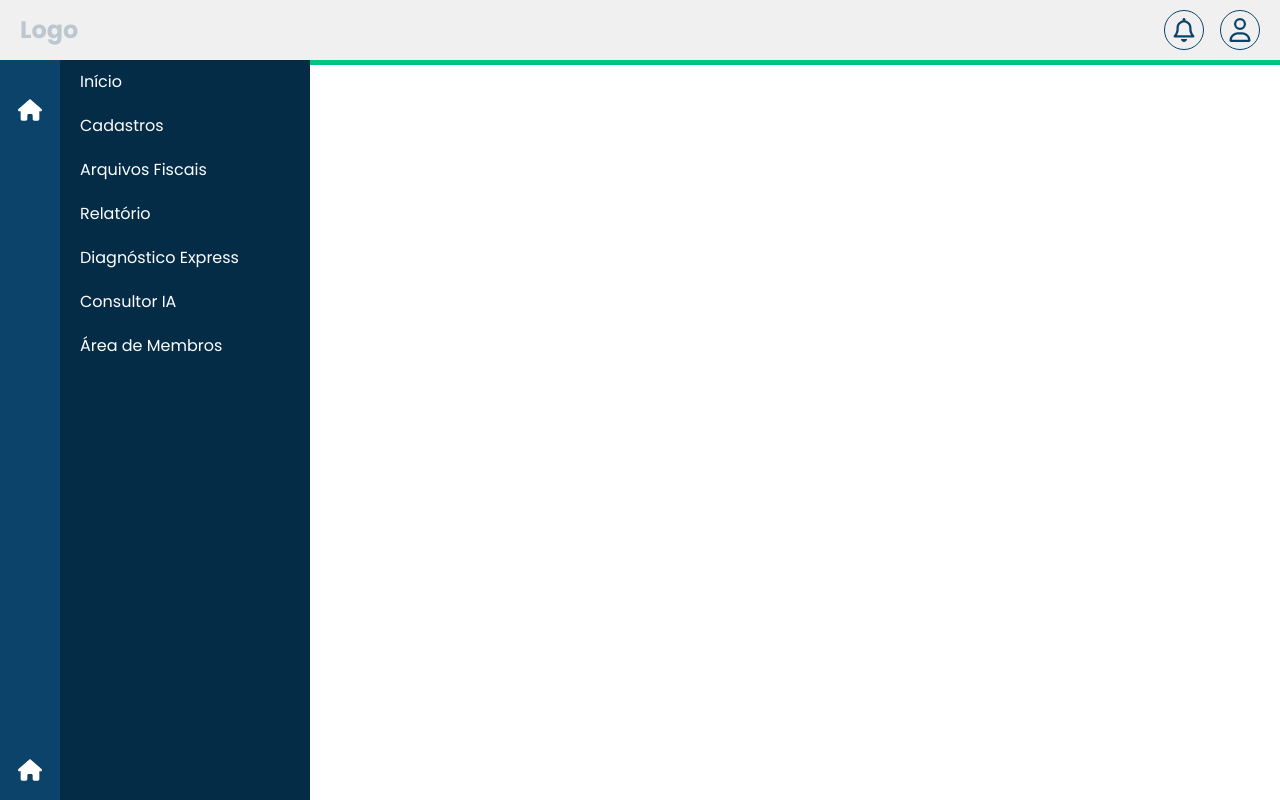
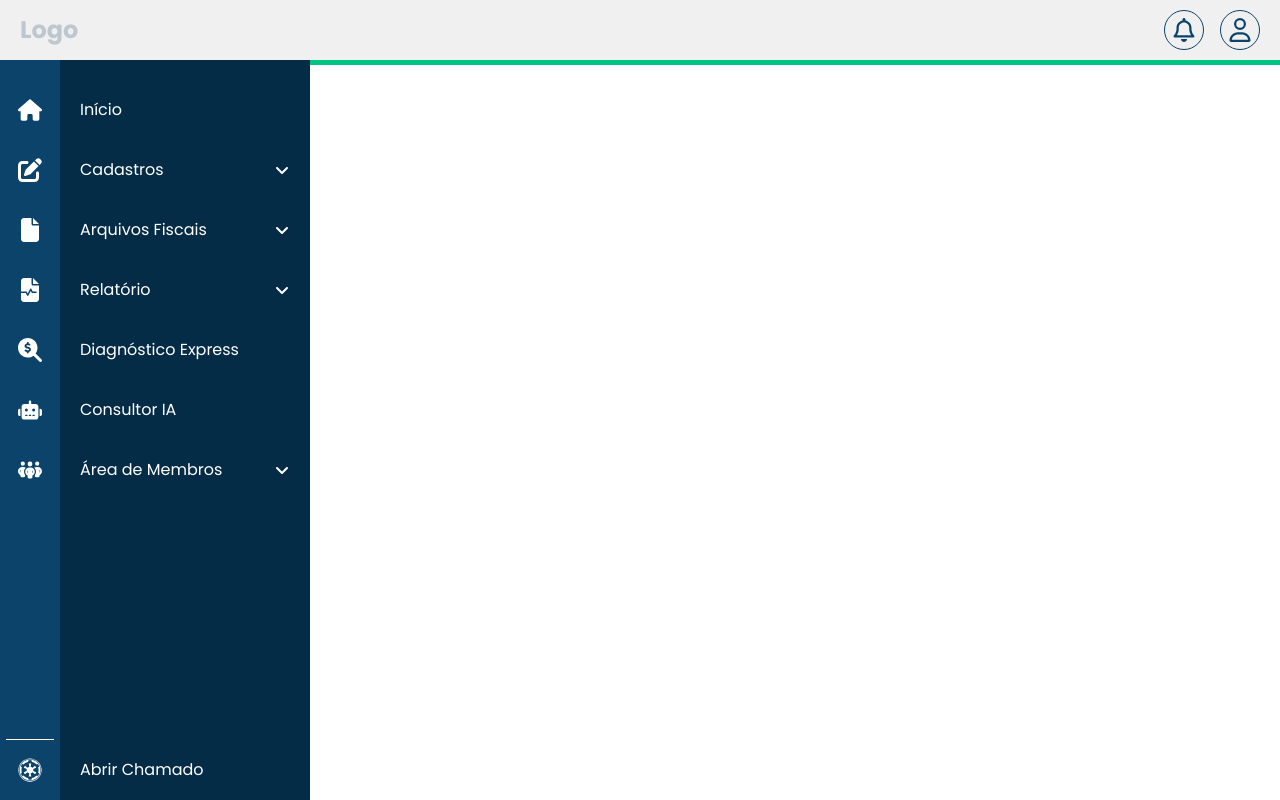
Before and after one commit to Kenzohfs/recuperatax-ui, a React (Vite) app: page / in a window 1280 px wide. Built offline with nearby package versions, Linux system fonts and the light colour scheme.

Commit message:
feat: sidebar finished

```diff
--- a/src/components/Sidebar/index.jsx
+++ b/src/components/Sidebar/index.jsx
@@ -1,19 +1,82 @@
 import React, { useState } from 'react';
-import { FaHouse } from 'react-icons/fa6';
 
+import { FaAngleDown, FaAngleUp } from 'react-icons/fa6';
+import { useNavigate } from 'react-router';
+import { SIDEBAR_HELP, SIDEBAR_ITEMS } from '../../consts';
 import {
   CollapsedSidebar,
   CollapsedSidebarDownMenu,
   CollapsedSidebarUpMenu,
+  Divider,
   ExpandedSidebar,
+  ExpandedSidebarContent,
+  ExpandedSidebarDownMenu,
+  ExpandedSidebarUpMenu,
   SidebarContainer,
   SidebarIcon,
-  SidebarMenu,
   SidebarMenuItem,
 } from './styled';
 
 const Sidebar = () => {
+  const navigate = useNavigate();
+
   const [isExpanded, setIsExpanded] = useState(true);
+  const [sidebarItems, setSidebarItems] = useState(
+    SIDEBAR_ITEMS.map((item) => ({
+      ...item,
+      isExpanded: false,
+      hasChildren: item.children.length > 0,
+    }))
+  );
+  const [sidebarHelpItems, setSidebarHelpItems] = useState(
+    SIDEBAR_HELP.map((item) => ({
+      ...item,
+      isExpanded: false,
+      hasChildren: item.children.length > 0,
+    }))
+  );
+
+  const recursiveFind = (items, id) => {
+    for (const item of items) {
+      if (item.id === id) return item;
+
+      if (item.children && item.children.length > 0) {
+        const found = recursiveFind(item.children, id);
+
+        if (found) return found;
+      }
+    }
+
+    return null;
+  };
+
+  const onMenuItemClick = (id) => {
+    const item = recursiveFind(sidebarItems, id);
+
+    if (!item) return;
+
+    if (item.hasChildren) {
+      item.isExpanded = !item.isExpanded;
+      setSidebarItems([...sidebarItems]);
+      return;
+    }
+
+    navigate(item.path);
+  };
+
+  const onMenuHelpItemClick = (id) => {
+    const item = recursiveFind(sidebarHelpItems, id);
+
+    if (!item) return;
+
+    if (item.hasChildren) {
+      item.isExpanded = !item.isExpanded;
+      setSidebarHelpItems([...sidebarHelpItems]);
+      return;
+    }
+
+    navigate(item.path);
+  };
 
   return (
     <SidebarContainer>
@@ -22,14 +85,20 @@ const Sidebar = () => {
         onMouseLeave={() => setIsExpanded(false)}
       >
         <CollapsedSidebarUpMenu>
-          <SidebarIcon>
-            <FaHouse />
-          </SidebarIcon>
+          {sidebarItems.map((item) => (
+            <SidebarIcon key={item.label}>
+              <item.icon />
+            </SidebarIcon>
+          ))}
         </CollapsedSidebarUpMenu>
+
         <CollapsedSidebarDownMenu>
-          <SidebarIcon>
-            <FaHouse />
-          </SidebarIcon>
+          <Divider />
+          {sidebarHelpItems.map((item) => (
+            <SidebarIcon key={item.label}>
+              <item.icon />
+            </SidebarIcon>
+          ))}
         </CollapsedSidebarDownMenu>
       </CollapsedSidebar>
 
@@ -38,15 +107,43 @@ const Sidebar = () => {
         onMouseEnter={() => setIsExpanded(true)}
         onMouseLeave={() => setIsExpanded(false)}
       >
-        <SidebarMenu>
-          <SidebarMenuItem>Início</SidebarMenuItem>
-          <SidebarMenuItem>Cadastros</SidebarMenuItem>
-          <SidebarMenuItem>Arquivos Fiscais</SidebarMenuItem>
-          <SidebarMenuItem>Relatório</SidebarMenuItem>
-          <SidebarMenuItem>Diagnóstico Express</SidebarMenuItem>
-          <SidebarMenuItem>Consultor IA</SidebarMenuItem>
-          <SidebarMenuItem>Área de Membros</SidebarMenuItem>
-        </SidebarMenu>
+        <ExpandedSidebarContent>
+          <ExpandedSidebarUpMenu>
+            {sidebarItems.map((item) => (
+              <div key={item.id}>
+                <SidebarMenuItem
+                  key={item.id}
+                  onClick={() => onMenuItemClick(item.id)}
+                >
+                  {item.label}{' '}
+                  {item.hasChildren && !item.isExpanded && <FaAngleDown />}
+                  {item.hasChildren && item.isExpanded && <FaAngleUp />}
+                </SidebarMenuItem>
+
+                {item.isExpanded &&
+                  item.children.map((child) => (
+                    <SidebarMenuItem
+                      key={child.id}
+                      onClick={() => onMenuItemClick(child.id)}
+                    >
+                      {child.label}
+                    </SidebarMenuItem>
+                  ))}
+              </div>
+            ))}
+          </ExpandedSidebarUpMenu>
+
+          <ExpandedSidebarDownMenu>
+            {sidebarHelpItems.map((item) => (
+              <SidebarMenuItem
+                key={item.id}
+                onClick={() => onMenuHelpItemClick(item.id)}
+              >
+                {item.label}
+              </SidebarMenuItem>
+            ))}
+          </ExpandedSidebarDownMenu>
+        </ExpandedSidebarContent>
       </ExpandedSidebar>
     </SidebarContainer>
   );
--- a/src/components/Sidebar/styled.js
+++ b/src/components/Sidebar/styled.js
@@ -27,6 +27,9 @@ export const CollapsedSidebarUpMenu = styled.div`
 
 export const CollapsedSidebarDownMenu = styled.div`
   width: 100%;
+  display: flex;
+  flex-direction: column;
+  align-items: center;
 `;
 
 export const ExpandedSidebar = styled.div`
@@ -34,6 +37,15 @@ export const ExpandedSidebar = styled.div`
   background-color: ${({ theme }) => theme.colors.darkBlue};
   color: white;
   display: ${({ $isExpanded }) => ($isExpanded ? 'block' : 'none')};
+  padding-top: 20px;
+`;
+
+export const ExpandedSidebarContent = styled.div`
+  width: 100%;
+  height: 100%;
+  display: flex;
+  flex-direction: column;
+  justify-content: space-between;
 `;
 
 export const SidebarIcon = styled.div`
@@ -56,11 +68,30 @@ export const SidebarMenu = styled.ul`
   margin: 0;
 `;
 
-export const SidebarMenuItem = styled.li`
-  padding: 10px 20px;
+export const SidebarMenuItem = styled.div`
+  height: 60px;
+  display: flex;
+  align-items: center;
+  justify-content: space-between;
+  padding: 0 20px;
   cursor: pointer;
   &:hover {
     background-color: ${({ theme }) => darken(0.1, theme.colors.darkBlue)};
     color: ${({ theme }) => theme.colors.green};
   }
 `;
+
+export const Divider = styled.hr`
+  width: 80%;
+  margin: 0;
+  border: 0;
+  border-top: 1px solid ${({ theme }) => theme.colors.white};
+`;
+
+export const ExpandedSidebarUpMenu = styled.div`
+  width: 100%;
+`;
+
+export const ExpandedSidebarDownMenu = styled.div`
+  width: 100%;
+`;
--- /dev/null
+++ b/src/consts/index.js
@@ -0,0 +1,3 @@
+import { SIDEBAR_HELP, SIDEBAR_ITEMS } from './sidebar';
+
+export { SIDEBAR_HELP, SIDEBAR_ITEMS };
--- /dev/null
+++ b/src/consts/sidebar.js
@@ -0,0 +1,97 @@
+import {
+  FaEmpire,
+  FaFile,
+  FaFileWaveform,
+  FaHouse,
+  FaMagnifyingGlassDollar,
+  FaPenToSquare,
+  FaPeopleGroup,
+  FaRobot,
+} from 'react-icons/fa6';
+import PrivatePaths from '../routes/privatePaths';
+
+export const SIDEBAR_ITEMS = [
+  {
+    id: 1,
+    icon: FaHouse,
+    label: 'Início',
+    path: PrivatePaths.HOME,
+    children: [],
+  },
+  {
+    id: 2,
+    icon: FaPenToSquare,
+    label: 'Cadastros',
+    path: PrivatePaths.REGISTERS,
+    children: [
+      {
+        id: 8,
+        label: 'Empresas',
+        path: PrivatePaths.COMPANIES,
+      },
+    ],
+  },
+  {
+    id: 3,
+    icon: FaFile,
+    label: 'Arquivos Fiscais',
+    path: PrivatePaths.FISCAL_FILES,
+    children: [
+      {
+        id: 9,
+        label: 'Empresas',
+        path: PrivatePaths.COMPANIES,
+      },
+    ],
+  },
+  {
+    id: 4,
+    icon: FaFileWaveform,
+    label: 'Relatório',
+    path: PrivatePaths.REPORTS,
+    children: [
+      {
+        id: 10,
+        label: 'Empresas',
+        path: PrivatePaths.COMPANIES,
+      },
+    ],
+  },
+  {
+    id: 5,
+    icon: FaMagnifyingGlassDollar,
+    label: 'Diagnóstico Express',
+    path: PrivatePaths.DIAGNOSTIC,
+    children: [],
+  },
+  {
+    id: 6,
+    icon: FaRobot,
+    label: 'Consultor IA',
+    path: PrivatePaths.IA_CONSULTANT,
+    children: [],
+  },
+  {
+    id: 7,
+    icon: FaPeopleGroup,
+    label: 'Área de Membros',
+    path: PrivatePaths.MEMBERS_AREA,
+    children: [
+      {
+        id: 11,
+        label: 'Empresas',
+        path: PrivatePaths.COMPANIES,
+      },
+    ],
+  },
+];
+
+export const SIDEBAR_HELP = [
+  {
+    id: 1,
+    icon: FaEmpire,
+    label: 'Abrir Chamado',
+    path: PrivatePaths.OPEN_CALL,
+    children: [],
+  },
+];
--- a/src/routes/privatePaths.js
+++ b/src/routes/privatePaths.js
@@ -1,5 +1,13 @@
 const PrivatePaths = {
-  HOME: "/",
-}
+  HOME: '/',
+  REGISTERS: '/registers',
+  FISCAL_FILES: '/fiscal-files',
+  REPORTS: '/reports',
+  DIAGNOSTIC: '/diagnostic',
+  IA_CONSULTANT: '/ia-consultant',
+  MEMBERS_AREA: '/members-area',
+  OPEN_CALL: '/open-call',
+  COMPANIES: '/companies',
+};
 
 export default PrivatePaths;
```
